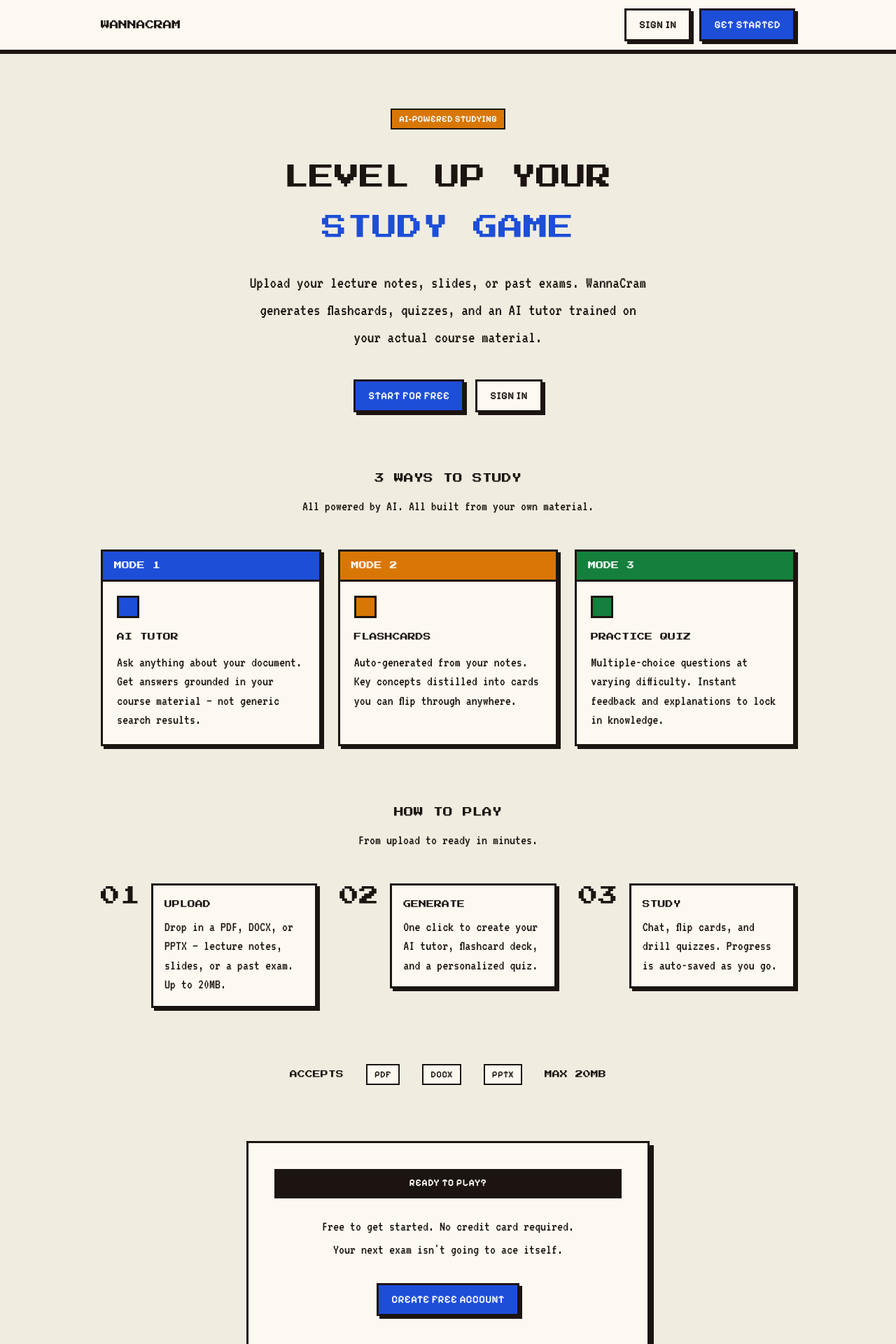
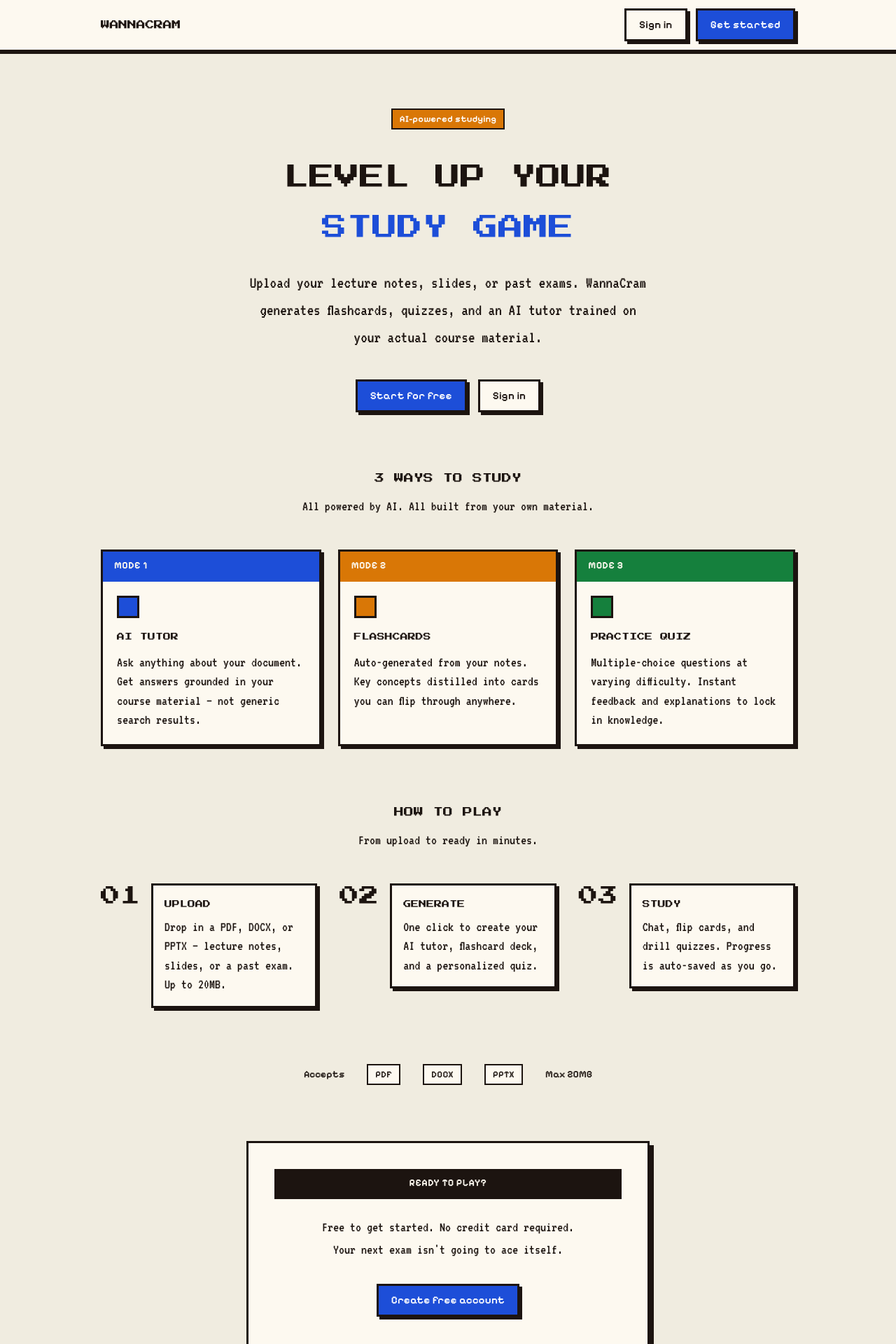
Before and after one commit to juliank1m/wannacram, a Next.js app: page / in a window 1280 px wide. Shown: the top 1920 px of the page at 70% size. Built offline with nearby package versions, Linux system fonts and the light colour scheme; no server answers.

Commit message:
Tailor homepage hero and CTA for signed-in vs guest users

```diff
--- a/app/page.tsx
+++ b/app/page.tsx
@@ -4,6 +4,9 @@
 export default async function HomePage() {
   const supabase = await createServerSupabaseClient();
   const { data: { user } } = await supabase.auth.getUser();
+
+  const displayName: string | null = user?.user_metadata?.display_name ?? null;
+  const greeting = displayName ? `Welcome back, ${displayName}.` : 'Welcome back.';
 
   return (
     <div className="min-h-screen flex flex-col">
@@ -14,16 +17,21 @@
           <span className="font-pixel text-[13px] tracking-tight leading-none">WANNACRAM</span>
           <div className="flex items-center gap-3">
             {user ? (
+              <>
+                <Link href="/upload" className="pixel-btn">
+                  Upload
+                </Link>
                 <Link href="/dashboard" className="pixel-btn pixel-btn-primary">
-                DASHBOARD
+                  My Docs
                 </Link>
+              </>
             ) : (
               <>
                 <Link href="/auth/login" className="pixel-btn">
-                  SIGN IN
+                  Sign in
                 </Link>
                 <Link href="/auth/signup" className="pixel-btn pixel-btn-primary">
-                  GET STARTED
+                  Get started
                 </Link>
               </>
             )}
@@ -35,29 +43,53 @@
 
         {/* ── Hero ───────────────────────────────────────────── */}
         <section className="mx-auto max-w-5xl px-4 pt-20 pb-20 text-center">
+
+          {user ? (
+            <>
+              <div className="inline-block pixel-badge bg-[var(--px-green)] text-white border-ink mb-8">
+                Logged in
+              </div>
+              <h1 className="font-pixel leading-loose mb-6" style={{ fontSize: 'clamp(18px, 4vw, 36px)' }}>
+                {greeting.split(',')[0]},<br />
+                <span className="text-[var(--px-blue)]">{greeting.split(',').slice(1).join(',').trim() || 'keep it up.'}</span>
+              </h1>
+              <p className="font-vt323 text-2xl text-ink/85 max-w-xl mx-auto mb-10 leading-relaxed">
+                Your documents and study sessions are waiting.
+                Pick up where you left off, or upload something new.
+              </p>
+              <div className="flex gap-4 justify-center flex-wrap">
+                <Link href="/dashboard" className="pixel-btn pixel-btn-primary">
+                  My Documents
+                </Link>
+                <Link href="/upload" className="pixel-btn">
+                  Upload a file
+                </Link>
+              </div>
+            </>
+          ) : (
+            <>
               <div className="inline-block pixel-badge bg-[var(--px-yellow)] text-white border-ink mb-8">
-            AI-POWERED STUDYING
+                AI-powered studying
               </div>
-
               <h1 className="font-pixel leading-loose mb-6" style={{ fontSize: 'clamp(18px, 4vw, 36px)' }}>
                 LEVEL UP YOUR<br />
                 <span className="text-[var(--px-blue)]">STUDY GAME</span>
               </h1>
-
               <p className="font-vt323 text-2xl text-ink/85 max-w-xl mx-auto mb-10 leading-relaxed">
                 Upload your lecture notes, slides, or past exams.
                 WannaCram generates flashcards, quizzes, and
                 an AI tutor trained on your actual course material.
               </p>
-
               <div className="flex gap-4 justify-center flex-wrap">
                 <Link href="/auth/signup" className="pixel-btn pixel-btn-primary">
-              START FOR FREE
+                  Start for free
                 </Link>
                 <Link href="/auth/login" className="pixel-btn">
-              SIGN IN
+                  Sign in
                 </Link>
               </div>
+            </>
+          )}
         </section>
 
         {/* ── Features ───────────────────────────────────────── */}
@@ -89,8 +121,7 @@
               },
             ].map(({ tag, title, desc, color }) => (
               <div key={title} className="pixel-box p-0 overflow-hidden">
-                <div className="font-pixel text-[11px] px-4 py-3 border-b-[3px] border-ink text-white"
-                     style={{ background: color }}>
+                <div className="pixel-titlebar" style={{ background: color, borderBottomColor: color }}>
                   {tag}
                 </div>
                 <div className="p-5">
@@ -130,17 +161,37 @@
         {/* ── Formats ────────────────────────────────────────── */}
         <section className="mx-auto max-w-5xl px-4 pb-20">
           <div className="flex items-center justify-center gap-8 flex-wrap">
-            <span className="font-pixel text-[11px] text-ink/60">ACCEPTS</span>
+            <span className="font-pixelify font-semibold text-[14px] text-ink/60">Accepts</span>
             {['PDF', 'DOCX', 'PPTX'].map((f) => (
               <span key={f} className="pixel-badge">{f}</span>
             ))}
-            <span className="font-pixel text-[11px] text-ink/60">MAX 20MB</span>
+            <span className="font-pixelify font-semibold text-[14px] text-ink/60">Max 20MB</span>
           </div>
         </section>
 
         {/* ── CTA ────────────────────────────────────────────── */}
         <section className="mx-auto max-w-5xl px-4 pb-24 text-center">
           <div className="pixel-box p-10 max-w-xl mx-auto" style={{ boxShadow: '6px 6px 0px var(--ink)' }}>
+            {user ? (
+              <>
+                <div className="pixel-titlebar -mx-[3px] -mt-[3px] mb-6 text-center">
+                  KEEP STUDYING
+                </div>
+                <p className="font-vt323 text-xl text-ink/80 mb-8 leading-relaxed">
+                  Head to your document library to continue a session,
+                  or upload new material to get started on something fresh.
+                </p>
+                <div className="flex gap-4 justify-center flex-wrap">
+                  <Link href="/dashboard" className="pixel-btn pixel-btn-primary">
+                    My Documents
+                  </Link>
+                  <Link href="/upload" className="pixel-btn">
+                    Upload new file
+                  </Link>
+                </div>
+              </>
+            ) : (
+              <>
                 <div className="pixel-titlebar -mx-[3px] -mt-[3px] mb-6 text-center">
                   READY TO PLAY?
                 </div>
@@ -149,8 +200,10 @@
                   Your next exam isn't going to ace itself.
                 </p>
                 <Link href="/auth/signup" className="pixel-btn pixel-btn-primary">
-              CREATE FREE ACCOUNT
+                  Create free account
                 </Link>
+              </>
+            )}
           </div>
         </section>
 
```
Lines whose indentation alone changed are shown as unchanged.
